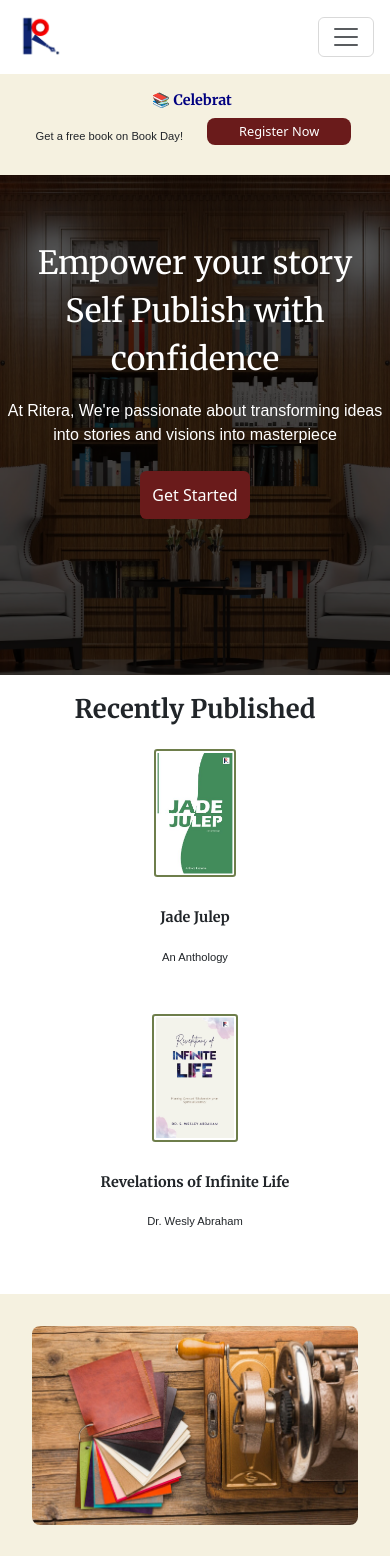
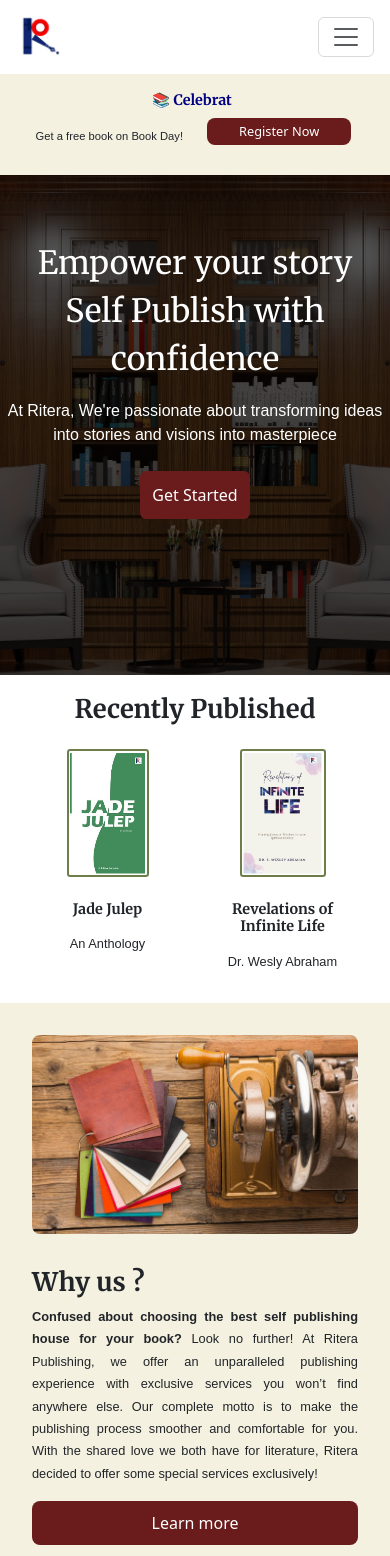
Before and after one commit to rahuldevhub/Publishingsite, a React (Create React App) app: page / in a window 390 px wide. Shown: the top 1556 px of the page. Built offline with nearby package versions, Linux system fonts and the light colour scheme; a web font is replaced by a local one.

Commit message:
changewithmacphone

```diff
--- a/src/Components/landingpagepackage/Package.js
+++ b/src/Components/landingpagepackage/Package.js
@@ -16,8 +16,8 @@ const Package = () => {
 
             <form className='package-form' onSubmit={(e) => e.preventDefault()}>
 
-                <button id='1' className={"Level1" === reqtype ? "selected" : null} type='button' onClick={() => (handelchange("Level1"))}  data-aos="fade-down">Basic</button>
-                <button id='1' className={"Level2" === reqtype ? "selected" : null} type='button' onClick={() => (handelchange("Level2"))}  data-aos="fade-down">Top-Tier </button>
+                <button id='1' className={"Level1" === reqtype ? "selected" : null} type='button' onClick={() => (handelchange("Level1"))}  >Basic</button>
+                <button id='1' className={"Level2" === reqtype ? "selected" : null} type='button' onClick={() => (handelchange("Level2"))}  >Top-Tier </button>
 
             </form>
 
--- a/src/Components/newrealese/Newrelease.css
+++ b/src/Components/newrealese/Newrelease.css
@@ -64,10 +64,10 @@
 
     .Newrelease-container {
         text-align: center;
-          margin-left: 1rem;
-          margin-right: 1rem;
-          padding-left: 1rem;
-          padding-right: 1rem;
+          margin-left: .1rem;
+          margin-right: .1rem;
+          padding-left: 0rem;
+          padding-right: 0rem;
           padding-top: 0rem;
           padding-bottom: 0rem;
           border: none;
@@ -77,11 +77,12 @@
 
     .Newrelease-container h1{
         font-size: .9rem;
-        padding-top: 1rem;
-        padding-bottom: .4rem;
+        padding-top: .5rem;
+        padding-bottom: 0rem;
+        margin-bottom: 0rem;
     }
     .Newrelease-container p{
-        font-size: .7rem;
+        font-size: .8rem;
         text-align: center !important;
 
     }
--- a/src/Components/newrealese/Newrelease.js
+++ b/src/Components/newrealese/Newrelease.js
@@ -11,24 +11,26 @@ const Newrelease = () => {
             <h1>Recently Published</h1>
 
             <div>
-                <Row>
-                    <Col>
-                        <div>
-                            <Link>
+                <Row xs='2'>
+                    <Col xs='6'>
+
+
                                 <Card className='Newrelease-container' data-aos="zoom-in-right">
+
                                     <Card.Body>
                                         <Card.Img variant="jade julep" src={jade} className='Newrelease-img' />
                                         <Card.Text><h1>Jade Julep</h1></Card.Text>
                                         <Card.Text><p>An Anthology</p></Card.Text>
                                     </Card.Body>
+
                                 </Card>
-                            </Link>
-                        </div>
+
+
                     </Col>
 
-                    <Col>
-                        <div>
-                            <Link>
+                    <Col xs='6'>
+
+
                                 <Card className='Newrelease-container' data-aos="zoom-in-left">
                                     <Card.Body>
                                         <Card.Img variant="top" src={revelations} className='Newrelease-img' />
@@ -36,8 +38,8 @@ const Newrelease = () => {
                                         <Card.Text><p>Dr. Wesly Abraham</p></Card.Text>
                                     </Card.Body>
                                 </Card>
-                            </Link>
-                        </div>
+
+
                     </Col>
                 </Row>
             </div>
--- a/src/Page/Pplbehind.js
+++ b/src/Page/Pplbehind.js
@@ -188,7 +188,7 @@ const Pplbehind = () => {
               <Card className='teamcard' >
                 <Card.Body>
                   <div className='card-content'>
-                    <img src={marketingteam} alt='WRITING TEAM' className='team-card-icon'></img>
+                    <img src={marketingteam} alt='HR Team' className='team-card-icon'></img>
                     <p className='team-card-title'>HR Team </p>
                     <p className='team-card-description'>
                      At Ritera Publishing, our HR team is dedicated to building a supportive and creative work environment for our remote workforce. From recruiting passionate professionals to managing employee engagement, training, and well-being, they ensure our team thrives.
@@ -258,6 +258,21 @@ const Pplbehind = () => {
               </SwiperSlide>
 
 
+              <SwiperSlide>
+                <Card className='teamcard' >
+                  <Card.Body>
+                    <div className='card-content'>
+                      <img src={marketingteam} alt='HR Team' className='team-card-icon'></img>
+                      <p className='team-card-title'>HR Team </p>
+                      <p className='team-card-description'>
+                      At Ritera Publishing, our HR team is dedicated to building a supportive and creative work environment for our remote workforce. From recruiting passionate professionals to managing employee engagement, training, and well-being, they ensure our team thrives.
+                      </p>
+                    </div>
+                  </Card.Body>
+                </Card>
+              </SwiperSlide>
+
+
             </Row>
           </div>
         </Swiper>
--- a/src/css/landingpage.css
+++ b/src/css/landingpage.css
@@ -96,7 +96,7 @@
     .landingpage-newrelease-content {
         margin-left: 2rem;
         margin-right: 2rem;
-        padding-bottom: 2rem;
+        padding-bottom: 0rem;
     }
 
 }
--- a/src/css/pplbehind.css
+++ b/src/css/pplbehind.css
@@ -203,13 +203,13 @@ justify-content: center;
     }
 
     .Pplbehind-blackdrop {
-        background-color: #000000ab;
+        background-color: #0000008f;
         height: 200px;
     }
 
     .Pplbehind-title {
-        font-size: 2rem;
-        padding-top: 4.5rem;
+        font-size: 1.7rem;
+        padding-top: 9rem;
     }
     .Pplbehind-indivualcontent1 {
         padding: 2rem;
--- a/src/css/whywe.css
+++ b/src/css/whywe.css
@@ -163,6 +163,10 @@
         height: 11rem;
         width: 16rem;
     }
+    .whywe-subcontent-img1 {
+        height: 18rem;
+        width: 16rem;
+    }
     .whywe-hookredirect-content {
         background-color: #000000d0;
         padding: 2rem;
@@ -183,5 +187,10 @@
         font-size: .8rem;
     }
 
+    .whywe-hookredirect-button button {
 
+        border-radius: .5rem;
+
+
+    }
 }
```
